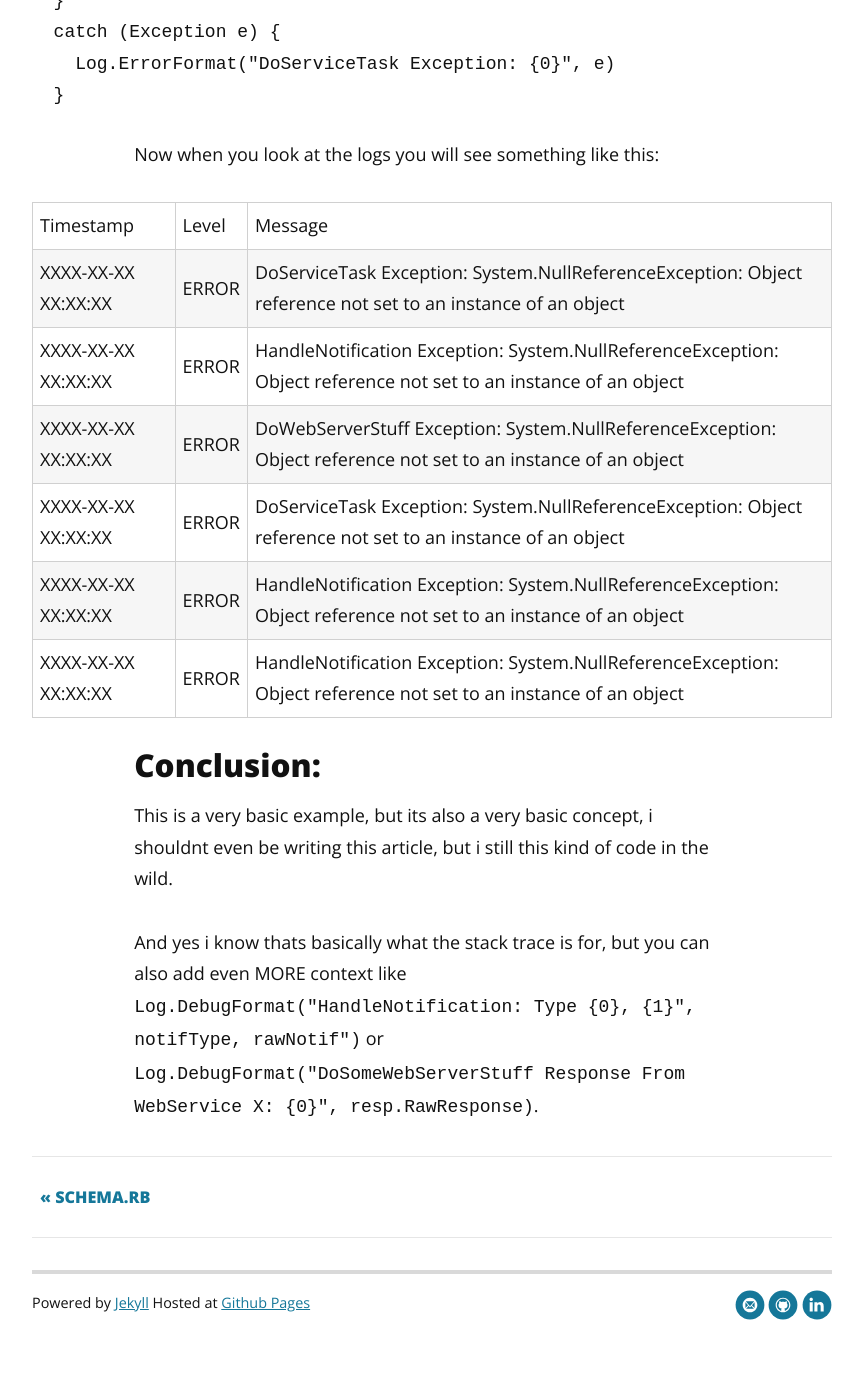
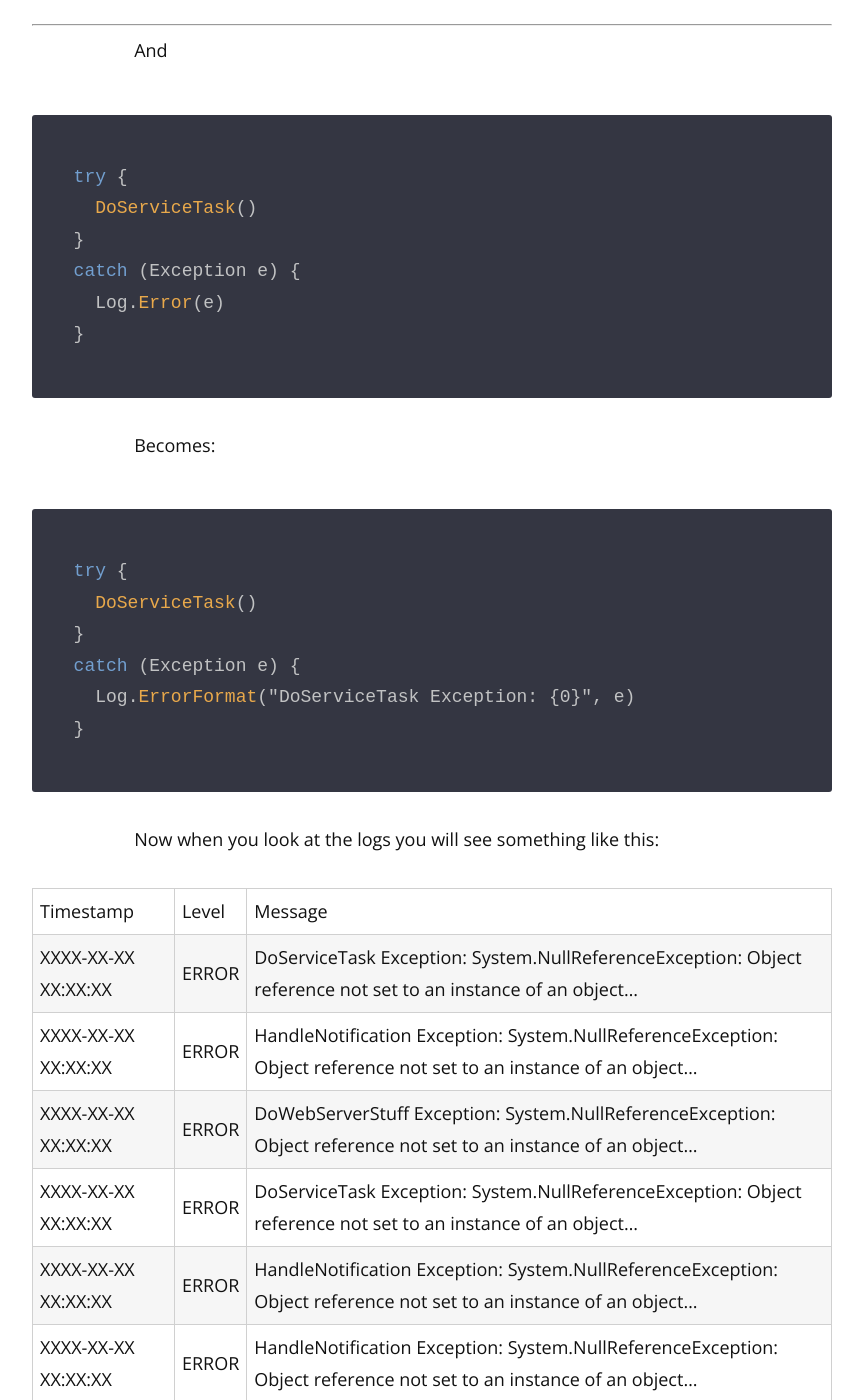
Before and after one commit to ozkar99/ozkar99.github.io, a Jekyll site: the page built from _posts/2017-08-12-always-add-context-to-your-logs.markdown, in a window 1280 px wide and 1400 px high, scrolled down 4175 px. Shown: the whole window, without its empty margins (208-1071 px from the left). Built offline with Jekyll 4.4.1, drawn with Linux system fonts in a browser that asks for light colours; nearby versions of some CDN libraries; comment, search, counter and statistics services are not loaded; some of the changed text lies outside the part shown.

Commit message:
adds syntax highlight

````diff
--- a/_posts/2017-08-12-always-add-context-to-your-logs.markdown
+++ b/_posts/2017-08-12-always-add-context-to-your-logs.markdown
@@ -51,46 +51,49 @@ The problem with this approuch (appart from enclosing everything in a huge `try-
 Is that when you want to actually debug something and see the logs, you will see something like this:
 
 Timestamp|Level|Message
-XXXX-XX-XX XX:XX:XX|ERROR|System.NullReferenceException: Object reference not set to an instance of an object
-XXXX-XX-XX XX:XX:XX|ERROR|System.NullReferenceException: Object reference not set to an instance of an object
-XXXX-XX-XX XX:XX:XX|ERROR|System.NullReferenceException: Object reference not set to an instance of an object
-XXXX-XX-XX XX:XX:XX|ERROR|System.NullReferenceException: Object reference not set to an instance of an object
-XXXX-XX-XX XX:XX:XX|ERROR|System.NullReferenceException: Object reference not set to an instance of an object
-XXXX-XX-XX XX:XX:XX|ERROR|System.NullReferenceException: Object reference not set to an instance of an object
+XXXX-XX-XX XX:XX:XX|ERROR|System.NullReferenceException: Object reference not set to an instance of an object...
+XXXX-XX-XX XX:XX:XX|ERROR|System.NullReferenceException: Object reference not set to an instance of an object...
+XXXX-XX-XX XX:XX:XX|ERROR|System.NullReferenceException: Object reference not set to an instance of an object...
+XXXX-XX-XX XX:XX:XX|ERROR|System.NullReferenceException: Object reference not set to an instance of an object...
+XXXX-XX-XX XX:XX:XX|ERROR|System.NullReferenceException: Object reference not set to an instance of an object...
+XXXX-XX-XX XX:XX:XX|ERROR|System.NullReferenceException: Object reference not set to an instance of an object...
 
-### The Solution:
+## The Solution:
 This is easily fixable by adding context to the log calls:
-```C#
+{% highlight csharp %}
   try {
     DoSomeWebServerStuff()
   }
   catch (Exception e) {
     Log.Error(e)
   }
-```
+{% endhighlight %}
+
 
 Becomes:
 
-```C#
+{% highlight csharp %}
   try {
     DoSomeWebServerStuff()
   }
   catch (Exception e) {
     Log.ErrorFormat("DoSomeWebServerStuff Exception: {0}", e)
   }
-```
+{% endhighlight %}
+
 <hr />
 
-```C#
+{% highlight csharp %}
   try {
     HandleNotification()
   }
   catch (Exception e) {
     Log.Error(e)
   }
-```
+{% endhighlight %}
 
-Becomes:
+
+{% highlight csharp %}
 ```C#
   try {
     HandleNotification()
@@ -98,40 +101,43 @@ Becomes:
   catch (Exception e) {
     Log.ErrorFormat("HandleNotification Exception: {0}", e)
   }
-```
+{% endhighlight %}
+
 <hr />
 
 And
-```C#
+{% highlight csharp %}
   try {
     DoServiceTask()
   }
   catch (Exception e) {
     Log.Error(e)
   }
-```
+{% endhighlight %}
+
 
 Becomes:
-```C#
+{% highlight csharp %}
   try {
     DoServiceTask()
   }
   catch (Exception e) {
     Log.ErrorFormat("DoServiceTask Exception: {0}", e)
   }
-```
+{% endhighlight %}
+
 
 Now when you look at the logs you will see something like this:
 
 Timestamp|Level|Message
-XXXX-XX-XX XX:XX:XX|ERROR|DoServiceTask Exception: System.NullReferenceException: Object reference not set to an instance of an object
-XXXX-XX-XX XX:XX:XX|ERROR|HandleNotification Exception: System.NullReferenceException: Object reference not set to an instance of an object
-XXXX-XX-XX XX:XX:XX|ERROR|DoWebServerStuff Exception: System.NullReferenceException: Object reference not set to an instance of an object
-XXXX-XX-XX XX:XX:XX|ERROR|DoServiceTask Exception: System.NullReferenceException: Object reference not set to an instance of an object
-XXXX-XX-XX XX:XX:XX|ERROR|HandleNotification Exception: System.NullReferenceException: Object reference not set to an instance of an object
-XXXX-XX-XX XX:XX:XX|ERROR|HandleNotification Exception: System.NullReferenceException: Object reference not set to an instance of an object
+XXXX-XX-XX XX:XX:XX|ERROR|DoServiceTask Exception: System.NullReferenceException: Object reference not set to an instance of an object...
+XXXX-XX-XX XX:XX:XX|ERROR|HandleNotification Exception: System.NullReferenceException: Object reference not set to an instance of an object...
+XXXX-XX-XX XX:XX:XX|ERROR|DoWebServerStuff Exception: System.NullReferenceException: Object reference not set to an instance of an object...
+XXXX-XX-XX XX:XX:XX|ERROR|DoServiceTask Exception: System.NullReferenceException: Object reference not set to an instance of an object...
+XXXX-XX-XX XX:XX:XX|ERROR|HandleNotification Exception: System.NullReferenceException: Object reference not set to an instance of an object...
+XXXX-XX-XX XX:XX:XX|ERROR|HandleNotification Exception: System.NullReferenceException: Object reference not set to an instance of an object...
 
-### Conclusion:
+## Conclusion:
 
 This is a very basic example, but its also a very basic concept, i shouldnt even be writing this article, but i still this kind of code in the wild.
 
````
Also changed, not shown: other parts of _posts/2017-08-12-always-add-context-to-your-logs.markdown (+1 -1 lines).
